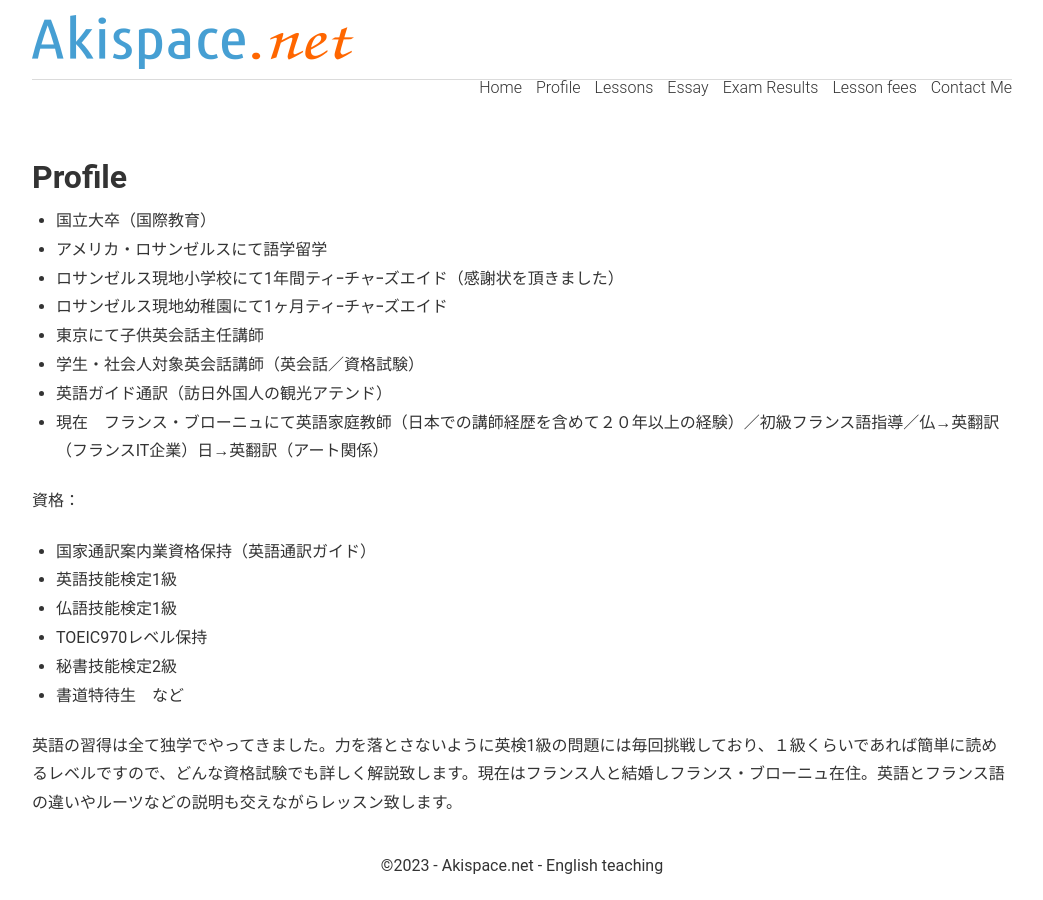
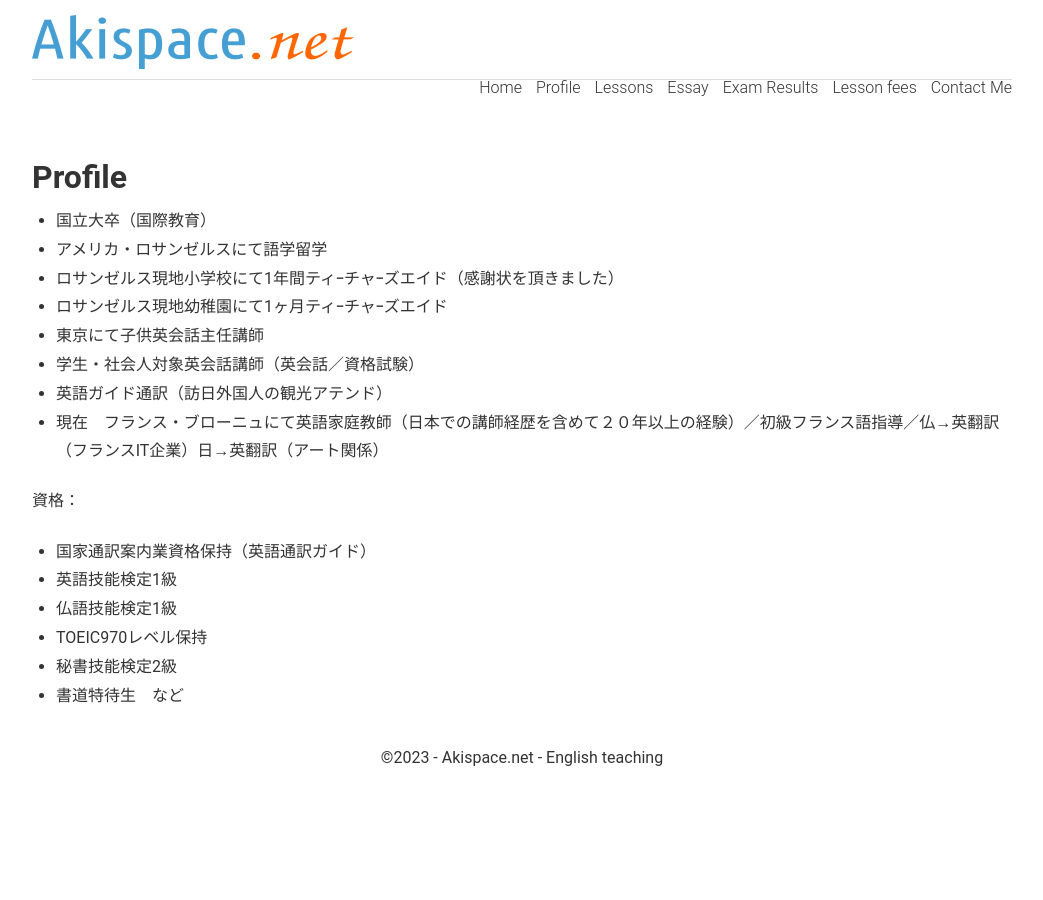
Before and after one commit to phocean/akispace, a Jekyll site: the page built from profile.md, in a window 1280 px wide. Shown: the whole page, without its empty margins (118-1161 px from the left). Built offline with Jekyll 4.4.1, drawn with Linux system fonts in a browser that asks for light colours.

Commit message:
Update profile.md

```diff
--- a/profile.md
+++ b/profile.md
@@ -25,5 +25,3 @@ description: オンライン英語家庭教師　小学生から大学生まで
 * TOEIC970レベル保持
 * 秘書技能検定2級
 * 書道特待生　など
-
-英語の習得は全て独学でやってきました。力を落とさないように英検1級の問題には毎回挑戦しており、１級くらいであれば簡単に読めるレベルですので、どんな資格試験でも詳しく解説致します。現在はフランス人と結婚しフランス・ブローニュ在住。英語とフランス語の違いやルーツなどの説明も交えながらレッスン致します。
```
